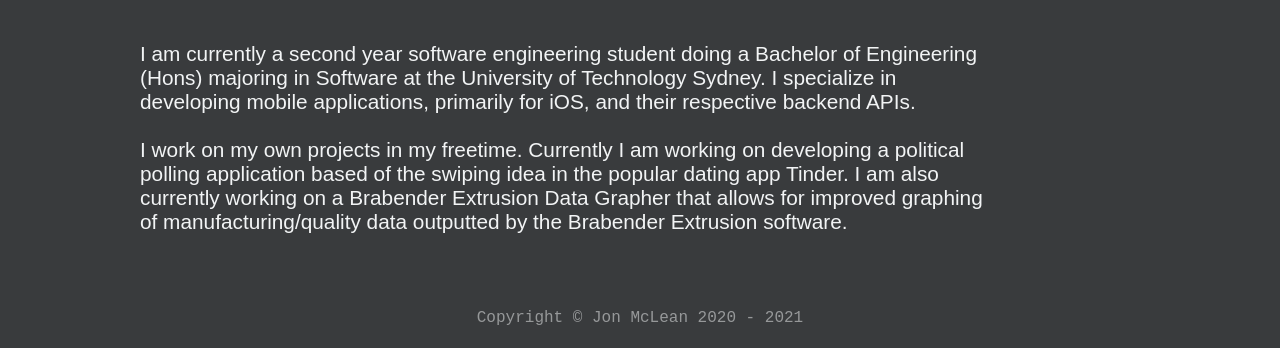
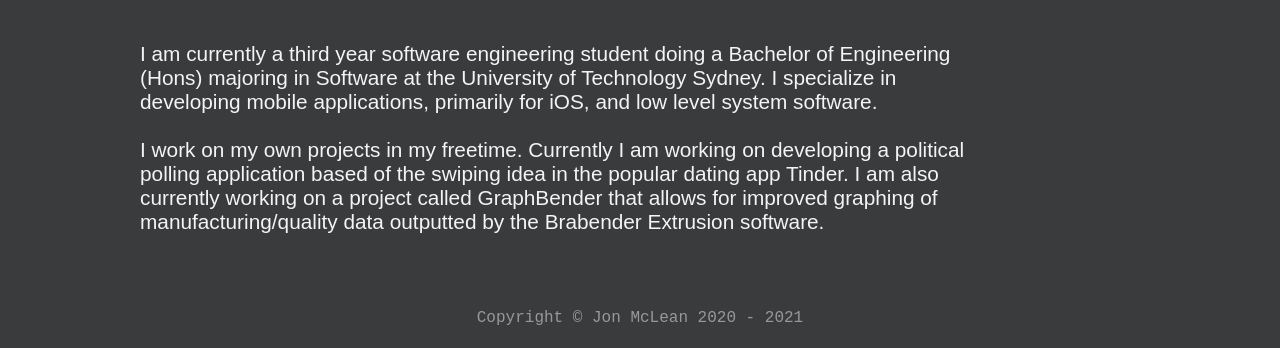
Before and after one commit to Jon-C-McLean/Portfolio, a Gatsby site: page /about in a window 1280 px wide. Shown: the part 452-800 px from the top of the page. Built offline with nearby package versions, Linux system fonts and the light colour scheme; Gatsby itself is replaced by a stand-in of ours.

Commit message:
Updated content

```diff
--- a/src/components/aboutContent.js
+++ b/src/components/aboutContent.js
@@ -11,12 +11,12 @@ const AboutContent = () => {
                 <div className="banner-title">And I am a</div>
                 <div className="keypoint somefade">Software Engineer</div>
                 <div className="content">
-                    I am currently a second year software engineering student doing a Bachelor of Engineering (Hons) majoring in Software at the
-                    University of Technology Sydney. I specialize in developing mobile applications, primarily for iOS, and their respective backend APIs.
+                    I am currently a third year software engineering student doing a Bachelor of Engineering (Hons) majoring in Software at the
+                    University of Technology Sydney. I specialize in developing mobile applications, primarily for iOS, and low level system software.
                     <br/>
                     <br/>
                     I work on my own projects in my freetime. Currently I am working on developing a political polling application based of the swiping idea in the
-                    popular dating app Tinder. I am also currently working on a Brabender Extrusion Data Grapher that allows for improved graphing of manufacturing/quality
+                    popular dating app Tinder. I am also currently working on a project called GraphBender that allows for improved graphing of manufacturing/quality
                     data outputted by the Brabender Extrusion software.
                 </div>
             </div>
--- a/src/components/banner.js
+++ b/src/components/banner.js
@@ -14,7 +14,7 @@ const Banner = () => {
                 <div className="keypoint somefade">I build cool things</div>
                 <div className="content fade">
                     I am software engineering student based in Sydney Australia.
-                    I specialize in designing and building mobile applications and backends.
+                    I specialize in designing and building mobile applications, backend APIs, and low level system software.
                 </div>
             </div>
         </section>
```
